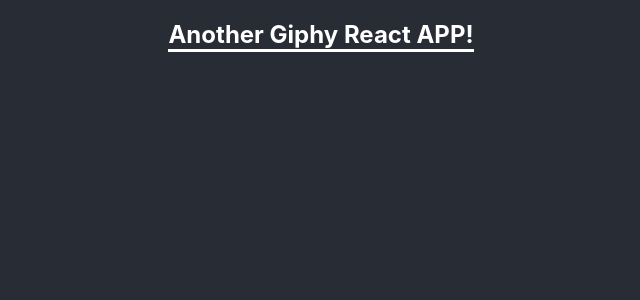
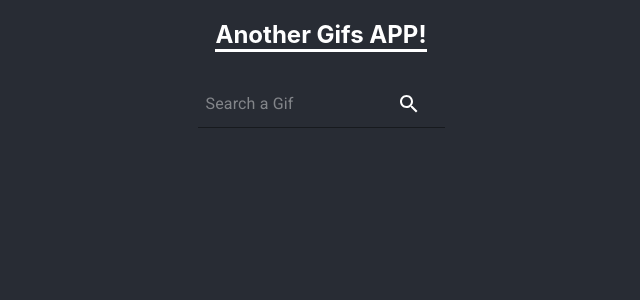
Before and after one commit to techjosec/giphy-react-app, a React (Vite) app: page / in a window 1280 px wide. Shown: the top 300 px of the page, without its empty margins (319-959 px from the left). Built offline with nearby package versions, Linux system fonts and the light colour scheme.

Commit message:
added Home page

```diff
--- a/src/App.jsx
+++ b/src/App.jsx
@@ -1,15 +1,30 @@
 import React from 'react';
 import { Route } from 'wouter';
+import { MuiThemeProvider, createMuiTheme } from '@material-ui/core/styles';
+
 import './App.css';
 import ListOfGifs from './components/gifs/List';
+import Home from './pages/Home';
+
+const theme = createMuiTheme( {
+	palette: {
+	  primary: {
+			main: `#FFF`,
+	  },
+	},
+} );
 
 const App = () => (
-	<div className="App">
-		<section className="App-content">
-			<h1>Another Giphy React APP!</h1>
-			<Route path="/gifs/:keyword" component={ListOfGifs} />
-		</section>
-	</div>
+	<MuiThemeProvider theme={theme}>
+		<div className="App">
+			<section className="App-content">
+				<h1>Another Gifs APP!</h1>
+				<Route path="/search/:keyword" component={ListOfGifs} />
+				<Route path="/gif/:id" component={ListOfGifs} />
+				<Route path="/" component={Home} />
+			</section>
+		</div>
+	</MuiThemeProvider>
 );
 
 export default App;
--- /dev/null
+++ b/src/pages/Home/index.jsx
@@ -0,0 +1,46 @@
+import React from 'react';
+import './styles.css';
+
+import Input from '@material-ui/core/Input';
+import SearchIcon from '@material-ui/icons/Search';
+import InputAdornment from '@material-ui/core/InputAdornment';
+
+const styles = {
+	input: { color: `#FFF` },
+};
+
+const Home = ( ) =>
+{
+	const handleSubmit = ( e ) =>
+	{
+		e.preventDefault();
+		console.log( e.target );
+	};
+
+	return (
+		<div className="Home">
+
+			<div className="Search">
+				<div>
+					<form autoComplete="off" onSubmit={handleSubmit}>
+						<Input
+							style={styles.input}
+							color="primary"
+							placeholder="Search a Gif"
+							inputProps={{
+								'aria-label': `search`,
+							  }}
+							  endAdornment={(
+								<InputAdornment position="start">
+									  <SearchIcon />
+								</InputAdornment>
+							)}
+						/>
+					</form>
+				</div>
+			</div>
+		</div>
+	);
+};
+
+export default Home;
--- /dev/null
+++ b/src/pages/Home/styles.css
@@ -0,0 +1,14 @@
+.Home {
+    width: 80%;
+}
+
+.Search {
+    display: flex;
+    flex-direction: row;
+    justify-content: center;
+    align-items: center;
+}
+
+.Search div {
+    padding: 0.5em;
+}
```
